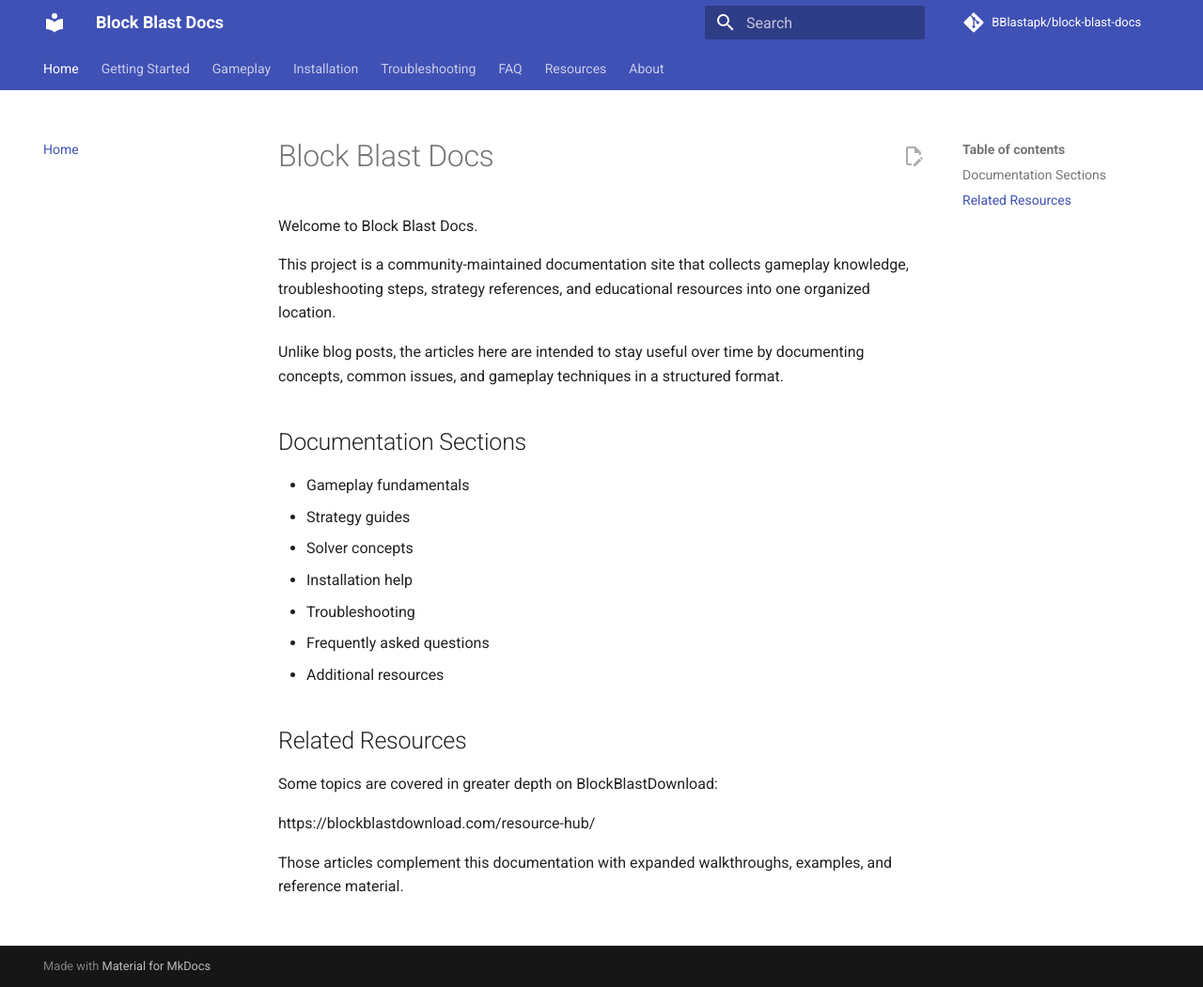
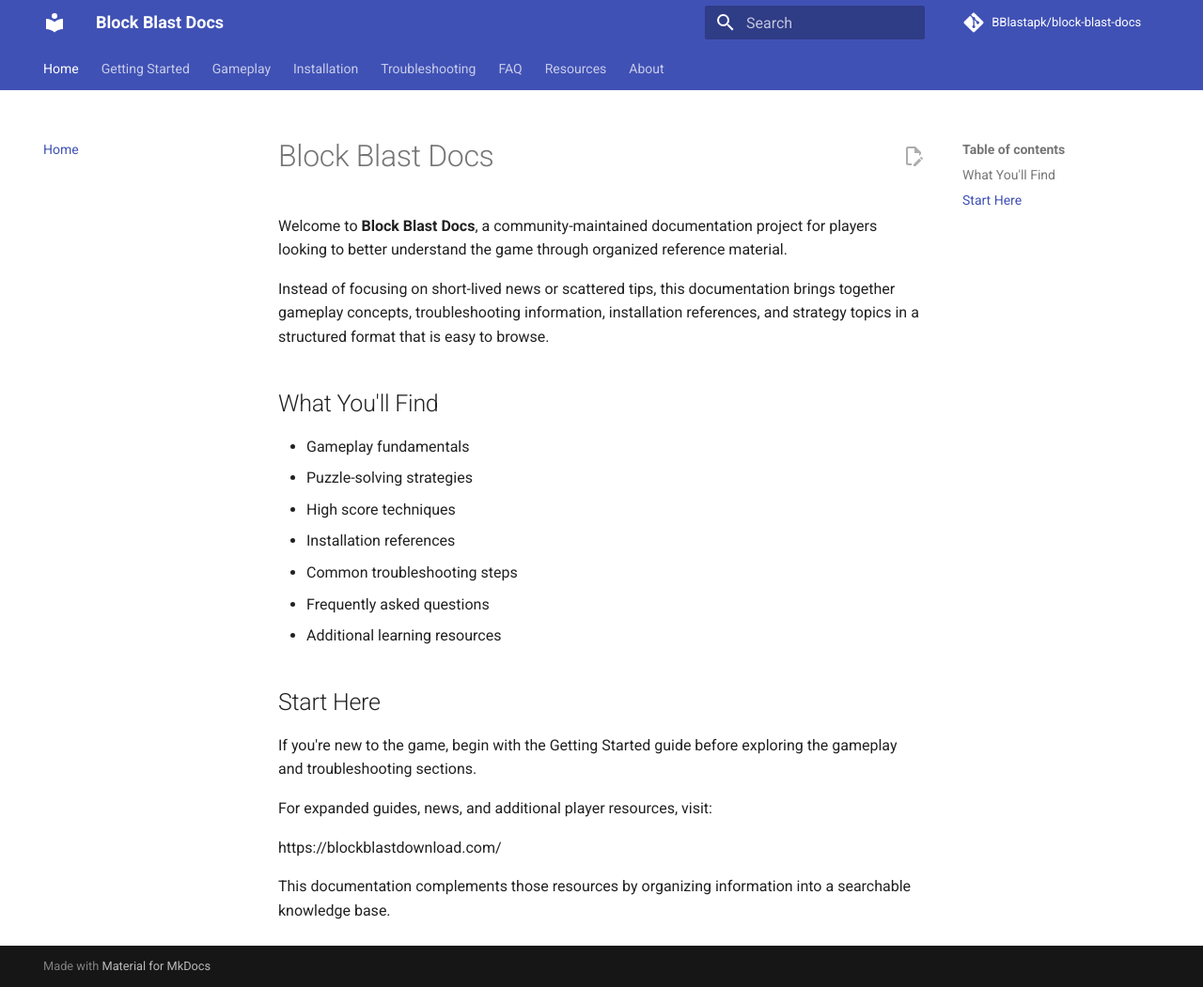
Before and after one commit to BBlastapk/block-blast-docs, an MkDocs documentation site: the page built from docs/index.md, in a window 1280 px wide and 1051 px high. Shown: the whole window at 94% size. Built offline with MkDocs 1.6.1 and Material for MkDocs 9.7.7, drawn with Linux system fonts in a browser that asks for light colours; comment, search, counter and statistics services are not loaded.

Commit message:
Update index.md

```diff
--- a/docs/index.md
+++ b/docs/index.md
@@ -1,25 +1,25 @@
 # Block Blast Docs
 
-Welcome to Block Blast Docs.
+Welcome to **Block Blast Docs**, a community-maintained documentation project for players looking to better understand the game through organized reference material.
 
-This project is a community-maintained documentation site that collects gameplay knowledge, troubleshooting steps, strategy references, and educational resources into one organized location.
+Instead of focusing on short-lived news or scattered tips, this documentation brings together gameplay concepts, troubleshooting information, installation references, and strategy topics in a structured format that is easy to browse.
 
-Unlike blog posts, the articles here are intended to stay useful over time by documenting concepts, common issues, and gameplay techniques in a structured format.
-
-## Documentation Sections
+## What You'll Find
 
 - Gameplay fundamentals
-- Strategy guides
-- Solver concepts
-- Installation help
-- Troubleshooting
+- Puzzle-solving strategies
+- High score techniques
+- Installation references
+- Common troubleshooting steps
 - Frequently asked questions
-- Additional resources
+- Additional learning resources
 
-## Related Resources
+## Start Here
 
-Some topics are covered in greater depth on BlockBlastDownload:
+If you're new to the game, begin with the Getting Started guide before exploring the gameplay and troubleshooting sections.
 
-https://blockblastdownload.com/resource-hub/
+For expanded guides, news, and additional player resources, visit:
 
-Those articles complement this documentation with expanded walkthroughs, examples, and reference material.
+https://blockblastdownload.com/
+
+This documentation complements those resources by organizing information into a searchable knowledge base.
```
